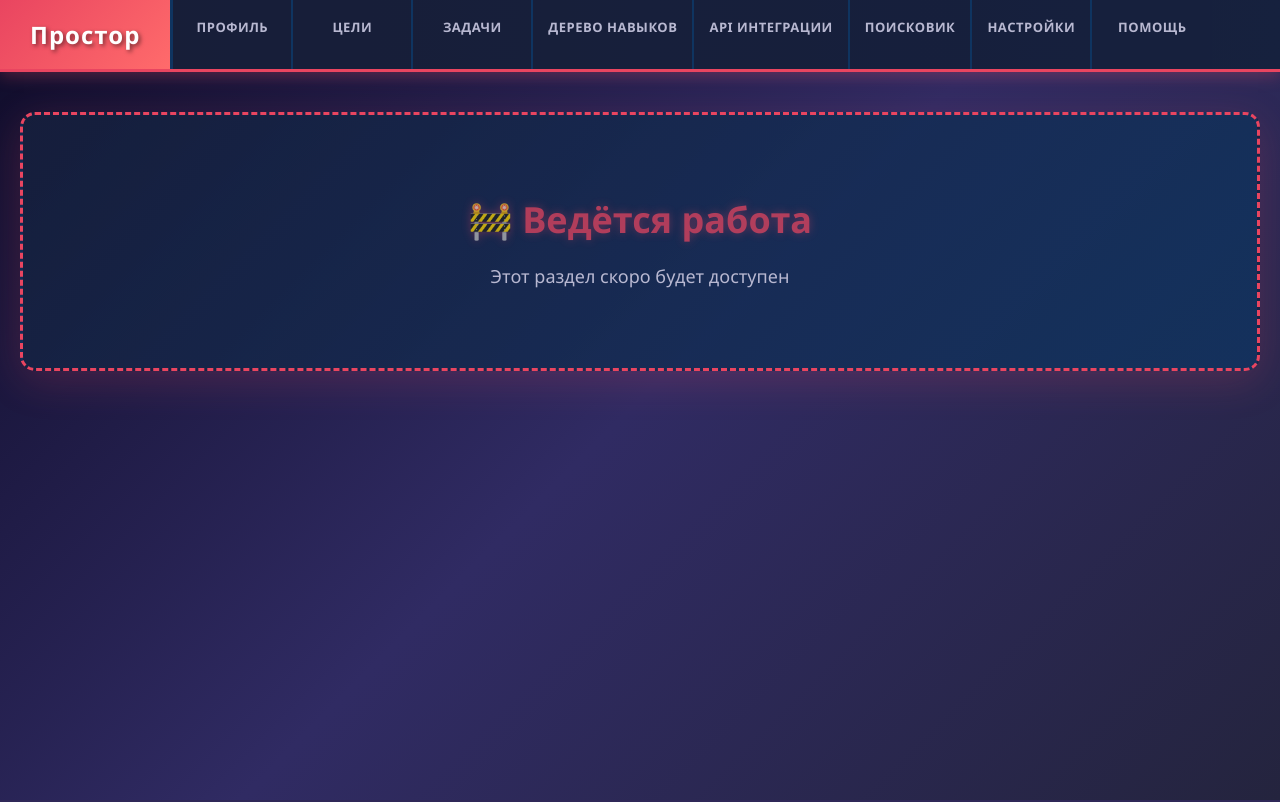
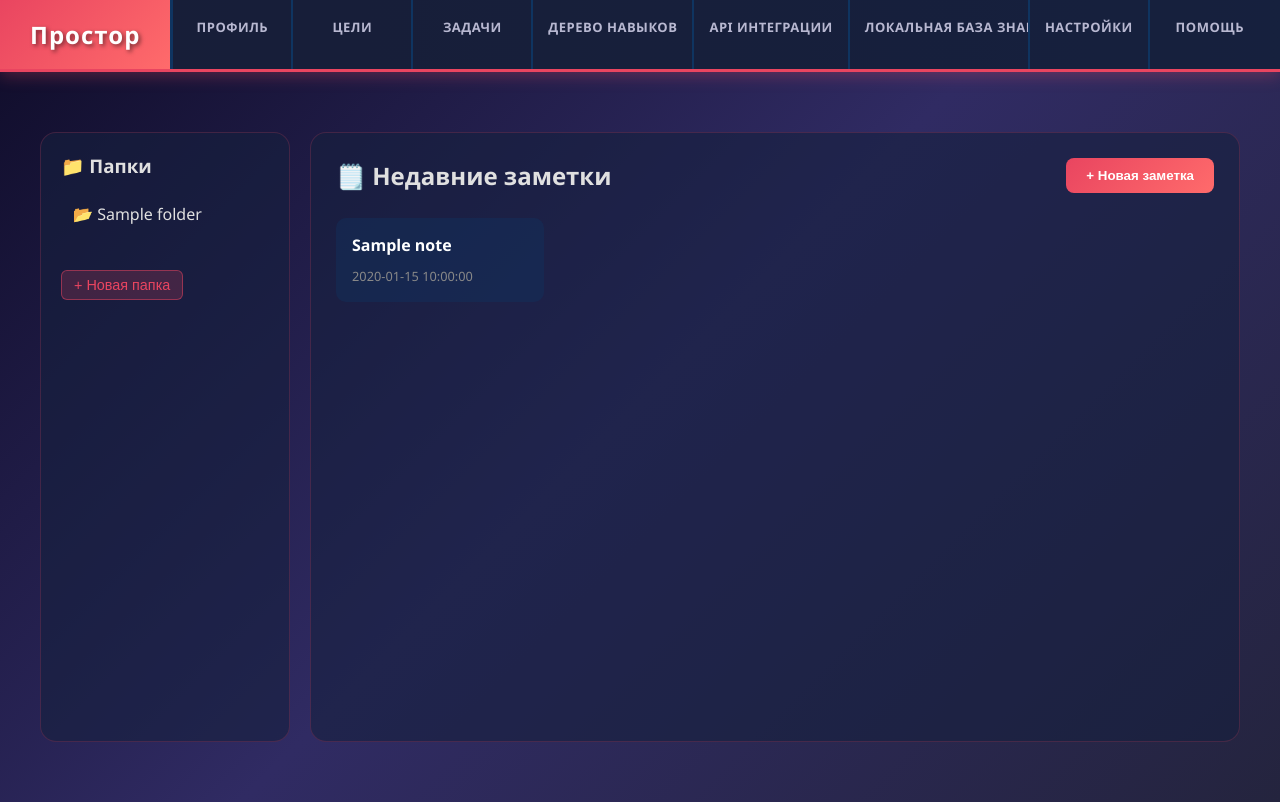
Before and after one commit to Alkorre-web/Prostor-Core, a Flask app: page /search in a window 1280 px wide. Run offline with Flask 3, Linux system fonts and the light colour scheme; tables that the repository leaves empty hold one stand-in row (values such as "Sample post").

Commit message:
Обновлена база данных Добавлена страница локальной базы данных

```diff
--- a/database.py
+++ b/database.py
@@ -141,10 +141,41 @@ def init_db():
             FOREIGN KEY (skill_id) REFERENCES skills(id) ON DELETE CASCADE
         )
     ''')
+    # ========================================================================
+    # 9. ПАПКИ ДЛЯ ЗАМЕТОК (для базы знаний)
+    # ========================================================================
+    cursor.execute('''
+        CREATE TABLE IF NOT EXISTS note_folders (
+            id INTEGER PRIMARY KEY AUTOINCREMENT,
+            user_id INTEGER NOT NULL,
+            parent_id INTEGER,
+            name TEXT NOT NULL,
+            created_at TIMESTAMP DEFAULT CURRENT_TIMESTAMP,
+            FOREIGN KEY (user_id) REFERENCES users(id) ON DELETE CASCADE,
+            FOREIGN KEY (parent_id) REFERENCES note_folders(id) ON DELETE CASCADE
+        )
+    ''')
 
+    # ========================================================================
+    # 10. ЗАМЕТКИ (для базы знаний)
+    # ========================================================================
+    cursor.execute('''
+        CREATE TABLE IF NOT EXISTS notes (
+            id INTEGER PRIMARY KEY AUTOINCREMENT,
+            user_id INTEGER NOT NULL,
+            folder_id INTEGER,
+            title TEXT NOT NULL,
+            content TEXT,
+            created_at TIMESTAMP DEFAULT CURRENT_TIMESTAMP,
+            updated_at TIMESTAMP DEFAULT CURRENT_TIMESTAMP,
+            FOREIGN KEY (user_id) REFERENCES users(id) ON DELETE CASCADE,
+            FOREIGN KEY (folder_id) REFERENCES note_folders(id) ON DELETE CASCADE
+        )
+    ''')
+
+    print('✅ База данных инициализирована')
     conn.commit()
     conn.close()
-    print('✅ База данных инициализирована')
 
 
 def get_db_connection():
--- a/main.py
+++ b/main.py
@@ -46,7 +46,6 @@ def force_login():
 # =============================================================================
 
 @app.route('/api')
-@app.route('/search')
 @app.route('/settings')
 def placeholder():
     return render_template('placeholder.html')
@@ -345,6 +344,34 @@ def add_xp_to_skill(skill_id, xp_amount):
         'leveled_up': new_level > old_level
     }
 
+
+@app.route('/search')
+@app.route('/knowledge')  # Дублируем для удобства
+def knowledge_base_page():
+    """Страница локальной базы знаний (как Obsidian)"""
+    conn = get_db_connection()
+    user_id = session.get('user_id')
+
+    # Пока просто получаем список папок и заметок (заглушка)
+    folders = conn.execute(
+        'SELECT * FROM note_folders WHERE user_id = ? AND parent_id IS NULL',
+        (user_id,)
+    ).fetchall()
+
+    notes = conn.execute(
+        'SELECT id, title, created_at FROM notes WHERE user_id = ? ORDER BY updated_at DESC LIMIT 10',
+        (user_id,)
+    ).fetchall()
+
+    conn.close()
+
+    return render_template('knowledge_base.html',
+                           folders=rows_to_dicts(folders),
+                           recent_notes=rows_to_dicts(notes))
+
+
+
+
 # =============================================================================
 # API ENDPOINTS
 # =============================================================================
--- /dev/null
+++ b/static/js/knowledge_base.js
@@ -0,0 +1,24 @@
+// knowledge_base.js
+// Пока заглушка — интерактив добавим позже
+
+document.addEventListener('DOMContentLoaded', function() {
+    console.log('📚 База знаний загружена');
+
+    // Пример: клик по папке (пока просто лог)
+    document.querySelectorAll('.folder-item').forEach(item => {
+        item.addEventListener('click', function() {
+            const folderId = this.dataset.id;
+            console.log('Выбрана папка:', folderId);
+            // Позже: загрузка заметок этой папки через AJAX
+        });
+    });
+
+    // Пример: клик по заметке
+    document.querySelectorAll('.note-card').forEach(card => {
+        card.addEventListener('click', function() {
+            const noteId = this.dataset.id;
+            console.log('Открыта заметка:', noteId);
+            // Позже: переход к редактору
+        });
+    });
+});
--- a/templates/base.html
+++ b/templates/base.html
@@ -18,7 +18,7 @@
             <a href="/tasks" class="nav-tab">Задачи</a>
             <a href="/skills" class="nav-tab">Дерево навыков</a>
             <a href="/api" class="nav-tab">API интеграции</a>
-            <a href="/search" class="nav-tab">Поисковик</a>
+            <a href="/search" class="nav-tab">Локальная база знаний</a>
             <a href="/settings" class="nav-tab">Настройки</a>
             <a href="/help" class="nav-tab">Помощь</a>
         </div>
--- /dev/null
+++ b/templates/knowledge_base.html
@@ -0,0 +1,183 @@
+{% extends 'base.html' %}
+
+{% block title %}База знаний — Простор{% endblock %}
+
+{% block content %}
+<div class="knowledge-container">
+
+    <!-- 🔹 ЛЕВАЯ ПАНЕЛЬ: Каталог -->
+    <aside class="sidebar">
+        <h3>📁 Папки</h3>
+        <ul class="folder-tree">
+            {% for folder in folders %}
+            <li class="folder-item" data-id="{{ folder.id }}">
+                📂 {{ folder.name }}
+            </li>
+            {% else %}
+            <li class="empty">Нет папок</li>
+            {% endfor %}
+        </ul>
+
+        <button class="btn-small" style="margin-top: 20px;">+ Новая папка</button>
+    </aside>
+
+    <!-- 🔹 ПРАВАЯ ПАНЕЛЬ: Контент -->
+    <main class="content-area">
+        <header class="content-header">
+            <h2>🗒️ Недавние заметки</h2>
+            <button class="btn-primary">+ Новая заметка</button>
+        </header>
+
+        <div class="notes-grid">
+            {% for note in recent_notes %}
+            <article class="note-card" data-id="{{ note.id }}">
+                <h4>{{ note.title }}</h4>
+                <time>{{ note.created_at }}</time>
+            </article>
+            {% else %}
+            <p class="empty">Заметок пока нет. Создай первую!</p>
+            {% endfor %}
+        </div>
+    </main>
+
+</div>
+
+<!-- Подключаем скрипт -->
+<script src="{{ url_for('static', filename='js/knowledge_base.js') }}"></script>
+
+<style>
+/* Базовая сетка: две колонки */
+.knowledge-container {
+    display: grid;
+    grid-template-columns: 250px 1fr;
+    gap: 20px;
+    max-width: 1400px;
+    margin: 0 auto;
+    padding: 20px;
+    height: calc(100vh - 150px);
+}
+
+/* Сайдбар */
+.sidebar {
+    background: rgba(22, 33, 62, 0.6);
+    border-radius: 16px;
+    padding: 20px;
+    overflow-y: auto;
+    border: 1px solid rgba(233, 69, 96, 0.2);
+}
+
+.folder-tree {
+    list-style: none;
+    padding: 0;
+    margin: 15px 0;
+}
+
+.folder-item {
+    padding: 10px 12px;
+    cursor: pointer;
+    border-radius: 6px;
+    transition: background 0.2s;
+    color: #e0e0e0;
+}
+
+.folder-item:hover {
+    background: rgba(233, 69, 96, 0.2);
+}
+
+/* Область контента */
+.content-area {
+    background: rgba(22, 33, 62, 0.6);
+    border-radius: 16px;
+    padding: 25px;
+    overflow-y: auto;
+    border: 1px solid rgba(233, 69, 96, 0.2);
+}
+
+.content-header {
+    display: flex;
+    justify-content: space-between;
+    align-items: center;
+    margin-bottom: 25px;
+}
+
+.notes-grid {
+    display: grid;
+    grid-template-columns: repeat(auto-fill, minmax(200px, 1fr));
+    gap: 15px;
+}
+
+.note-card {
+    background: rgba(15, 52, 96, 0.4);
+    padding: 15px;
+    border-radius: 10px;
+    cursor: pointer;
+    transition: transform 0.2s, border-color 0.2s;
+    border: 1px solid transparent;
+}
+
+.note-card:hover {
+    transform: translateY(-3px);
+    border-color: #e94560;
+}
+
+.note-card h4 {
+    margin: 0 0 8px;
+    color: #fff;
+    font-size: 1em;
+}
+
+.note-card time {
+    font-size: 0.8em;
+    color: #888;
+}
+
+.empty {
+    color: #666;
+    text-align: center;
+    padding: 40px;
+    font-style: italic;
+}
+
+/* Кнопки */
+.btn-primary {
+    background: linear-gradient(135deg, #e94560, #ff6b6b);
+    color: white;
+    border: none;
+    padding: 10px 20px;
+    border-radius: 8px;
+    cursor: pointer;
+    font-weight: 600;
+    transition: transform 0.2s;
+}
+
+.btn-primary:hover {
+    transform: translateY(-2px);
+    box-shadow: 0 5px 15px rgba(233, 69, 96, 0.4);
+}
+
+.btn-small {
+    background: rgba(233, 69, 96, 0.2);
+    color: #e94560;
+    border: 1px solid rgba(233, 69, 96, 0.5);
+    padding: 6px 12px;
+    border-radius: 6px;
+    cursor: pointer;
+    font-size: 0.9em;
+    transition: background 0.2s;
+}
+
+.btn-small:hover {
+    background: rgba(233, 69, 96, 0.4);
+}
+
+/* Адаптив */
+@media (max-width: 900px) {
+    .knowledge-container {
+        grid-template-columns: 1fr;
+    }
+    .sidebar {
+        max-height: 200px;
+    }
+}
+</style>
+{% endblock %}
```
